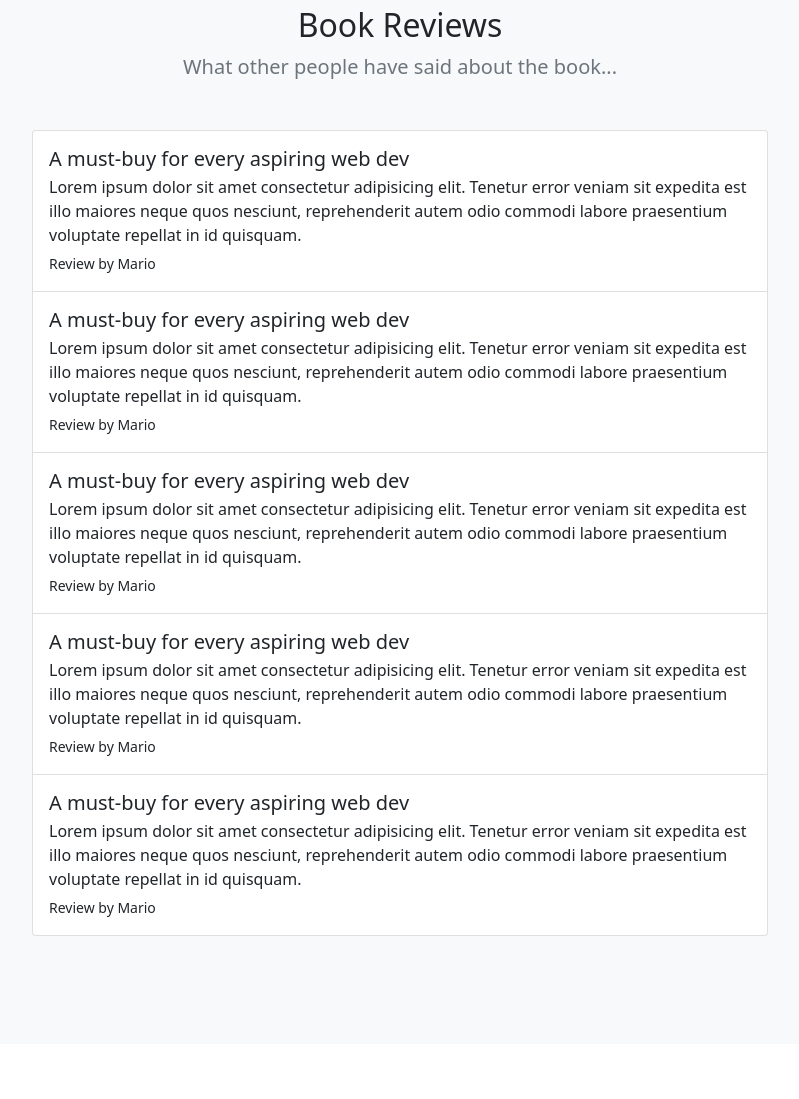
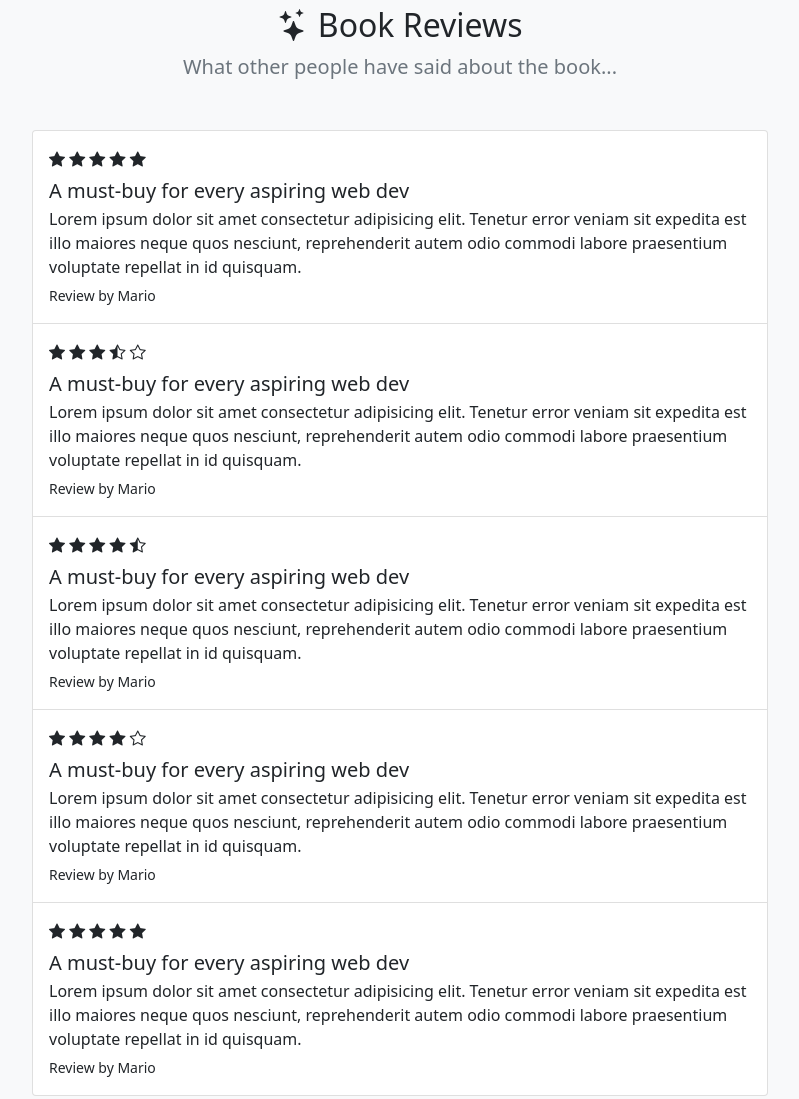
Before and after one commit to blingblingda/the-book, a website: page index.html in a window 1280 px wide. Shown: the part 2534-3633 px from the top of the page, without its empty margins (240-1039 px from the left). Before the commit the page ends 3578 px from the top, so only its background shows below. Drawn offline with nearby package versions, Linux system fonts and the light colour scheme.

Commit message:
add icons

```diff
--- a/index.html
+++ b/index.html
@@ -5,6 +5,7 @@
     <meta http-equiv="X-UA-Compatible" content="IE=edge">
     <meta name="viewport" content="width=device-width, initial-scale=1.0">
     <link href="https://cdn.jsdelivr.net/npm/bootstrap@5.0.2/dist/css/bootstrap.min.css" rel="stylesheet" integrity="sha384-EVSTQN3/azprG1Anm3QDgpJLIm9Nao0Yz1ztcQTwFspd3yD65VohhpuuCOmLASjC" crossorigin="anonymous">
+    <link rel="stylesheet" href="https://cdn.jsdelivr.net/npm/bootstrap-icons@1.9.1/font/bootstrap-icons.css">
     <title>The Book</title>
     <style>
         section {
@@ -211,7 +212,9 @@
         <div class="container-lg">
             <!-- title -->
             <div class="text-center">
-                <h2>Book Reviews</h2>
+                <h2>
+                    <i class="bi bi-stars"></i>
+                    Book Reviews</h2>
                 <p class="lead text-muted">What other people have said about the book...</p>
             </div>
             <!-- list -->
@@ -219,26 +222,61 @@
                 <div class="col-lg-8">
                     <ul class="list-group">
                         <li class="list-group-item py-3">
+                            <div class="pb-2">
+                                <i class="bi bi-star-fill"></i>
+                                <i class="bi bi-star-fill"></i>
+                                <i class="bi bi-star-fill"></i>
+                                <i class="bi bi-star-fill"></i>
+                                <i class="bi bi-star-fill"></i>
+                            </div>
                             <h5 class="mb-1">A must-buy for every aspiring web dev</h5>
                             <p class="mb-1">Lorem ipsum dolor sit amet consectetur adipisicing elit. Tenetur error veniam sit expedita est illo maiores neque quos nesciunt, reprehenderit autem odio commodi labore praesentium voluptate repellat in id quisquam.</p>
                             <small>Review by Mario</small>
                         </li>
                         <li class="list-group-item py-3">
+                            <div class="pb-2">
+                                <i class="bi bi-star-fill"></i>
+                                <i class="bi bi-star-fill"></i>
+                                <i class="bi bi-star-fill"></i>
+                                <i class="bi bi-star-half"></i>
+                                <i class="bi bi-star"></i>
+                            </div>
                             <h5 class="mb-1">A must-buy for every aspiring web dev</h5>
                             <p class="mb-1">Lorem ipsum dolor sit amet consectetur adipisicing elit. Tenetur error veniam sit expedita est illo maiores neque quos nesciunt, reprehenderit autem odio commodi labore praesentium voluptate repellat in id quisquam.</p>
                             <small>Review by Mario</small>
                         </li>
                         <li class="list-group-item py-3">
+                            <div class="pb-2">
+                                <i class="bi bi-star-fill"></i>
+                                <i class="bi bi-star-fill"></i>
+                                <i class="bi bi-star-fill"></i>
+                                <i class="bi bi-star-fill"></i>
+                                <i class="bi bi-star-half"></i>
+                            </div>
                             <h5 class="mb-1">A must-buy for every aspiring web dev</h5>
                             <p class="mb-1">Lorem ipsum dolor sit amet consectetur adipisicing elit. Tenetur error veniam sit expedita est illo maiores neque quos nesciunt, reprehenderit autem odio commodi labore praesentium voluptate repellat in id quisquam.</p>
                             <small>Review by Mario</small>
                         </li>
                         <li class="list-group-item py-3">
+                            <div class="pb-2">
+                                <i class="bi bi-star-fill"></i>
+                                <i class="bi bi-star-fill"></i>
+                                <i class="bi bi-star-fill"></i>
+                                <i class="bi bi-star-fill"></i>
+                                <i class="bi bi-star"></i>
+                            </div>
                             <h5 class="mb-1">A must-buy for every aspiring web dev</h5>
                             <p class="mb-1">Lorem ipsum dolor sit amet consectetur adipisicing elit. Tenetur error veniam sit expedita est illo maiores neque quos nesciunt, reprehenderit autem odio commodi labore praesentium voluptate repellat in id quisquam.</p>
                             <small>Review by Mario</small>
                         </li>
                         <li class="list-group-item py-3">
+                            <div class="pb-2">
+                                <i class="bi bi-star-fill"></i>
+                                <i class="bi bi-star-fill"></i>
+                                <i class="bi bi-star-fill"></i>
+                                <i class="bi bi-star-fill"></i>
+                                <i class="bi bi-star-fill"></i>
+                            </div>
                             <h5 class="mb-1">A must-buy for every aspiring web dev</h5>
                             <p class="mb-1">Lorem ipsum dolor sit amet consectetur adipisicing elit. Tenetur error veniam sit expedita est illo maiores neque quos nesciunt, reprehenderit autem odio commodi labore praesentium voluptate repellat in id quisquam.</p>
                             <small>Review by Mario</small>
```
